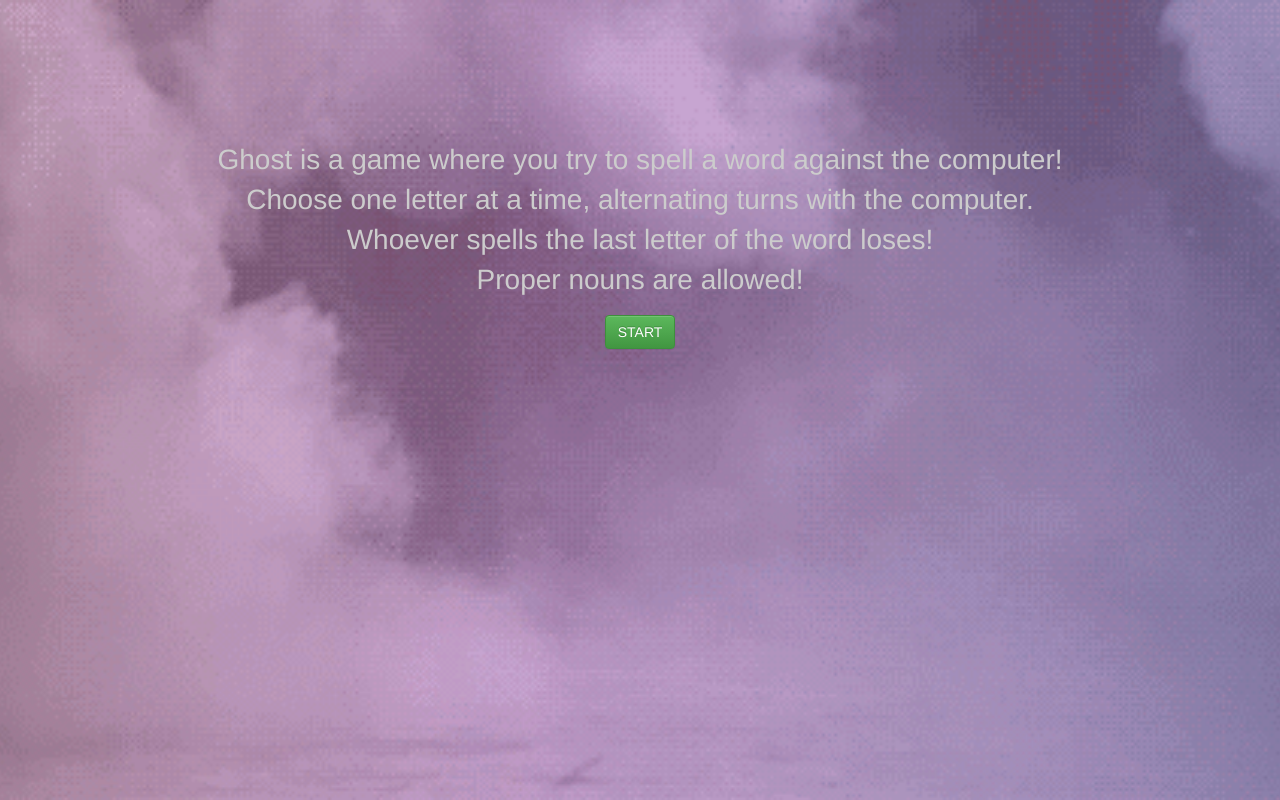
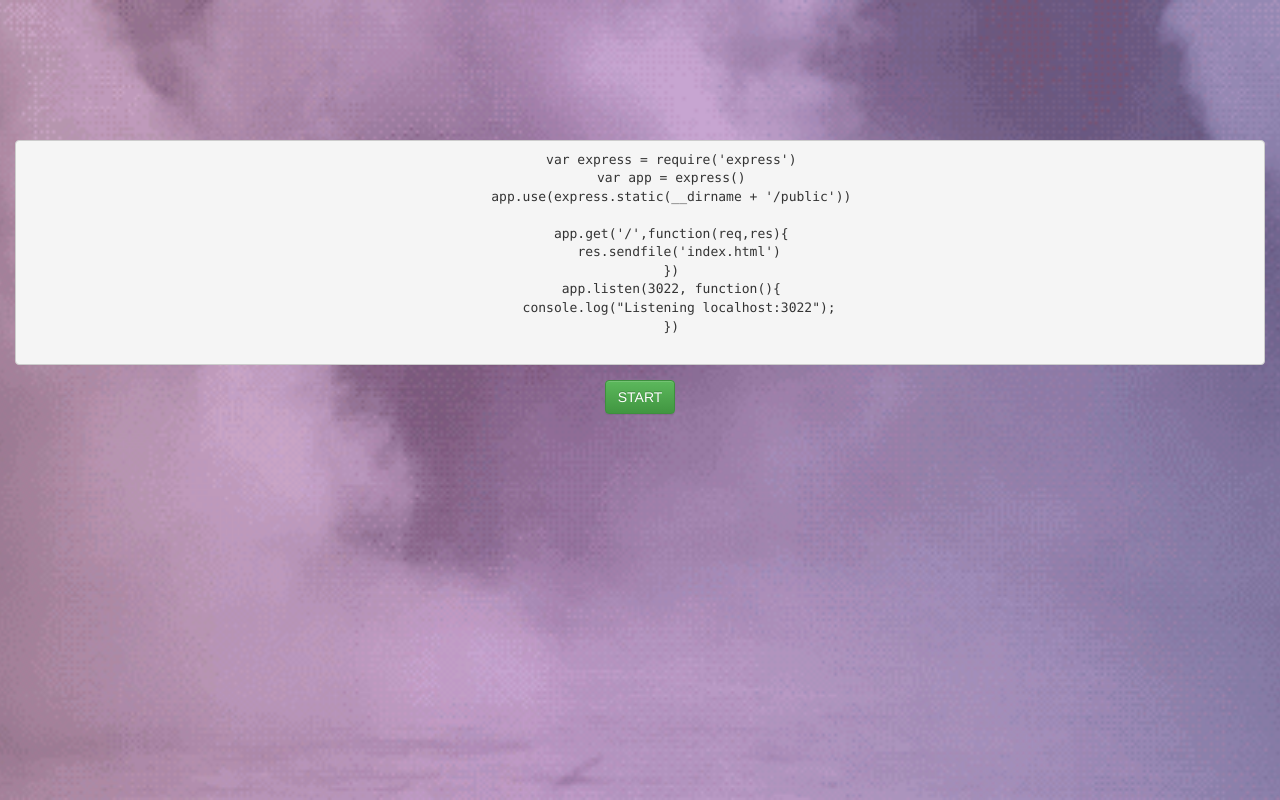
Before and after one commit to gardner589/Ghost, a website: page index.html in a window 1280 px wide. Drawn offline with nearby package versions, Linux system fonts and the light colour scheme.

Commit message:
checking if this works

```diff
--- a/index.html
+++ b/index.html
@@ -13,16 +13,27 @@
 <!-- Latest compiled and minified JavaScript -->
 <script src="https://maxcdn.bootstrapcdn.com/bootstrap/3.3.7/js/bootstrap.min.js" integrity="sha384-Tc5IQib027qvyjSMfHjOMaLkfuWVxZxUPnCJA7l2mCWNIpG9mGCD8wGNIcPD7Txa" crossorigin="anonymous"></script>
 
-    <script type="text/javascript" src="public/js/script.js"></script>
     <link rel="stylesheet" type="text/css" href="public/css/stylo.css">
     <meta charset="utf-8">
     <title></title>
   </head>
   <body>
     <div class="starter container-fluid text-center">
-      <p>
-        Ghost is a game where you try to spell a word against the computer! <br>Choose one letter at a time, alternating turns with the computer.<br> Whoever spells the last letter of the word loses!<br> Proper nouns are allowed!
-      </p>
+      <!-- <p>
+        Ghost is  a game where you try to spell a word against the computer! <br>Choose one letter at a time, alternating turns with the computer.<br> Whoever spells the last letter of the word loses!<br> Proper nouns are allowed!
+      </p> -->
+      <pre>
+        var express = require('express')
+        var app = express()
+        app.use(express.static(__dirname + '/public'))
+
+        app.get('/',function(req,res){
+          res.sendfile('index.html')
+        })
+        app.listen(3022, function(){
+          console.log("Listening localhost:3022");
+        })
+      </pre>
       <button type="button" class="btn btn-success" id="start">START</button>
     </div>
     <div class="main container-fluid text-center">
@@ -58,5 +69,6 @@
 
     </div>
 
+    <script type="text/javascript" src="public/js/script.js"></script>
   </body>
 </html>
```
